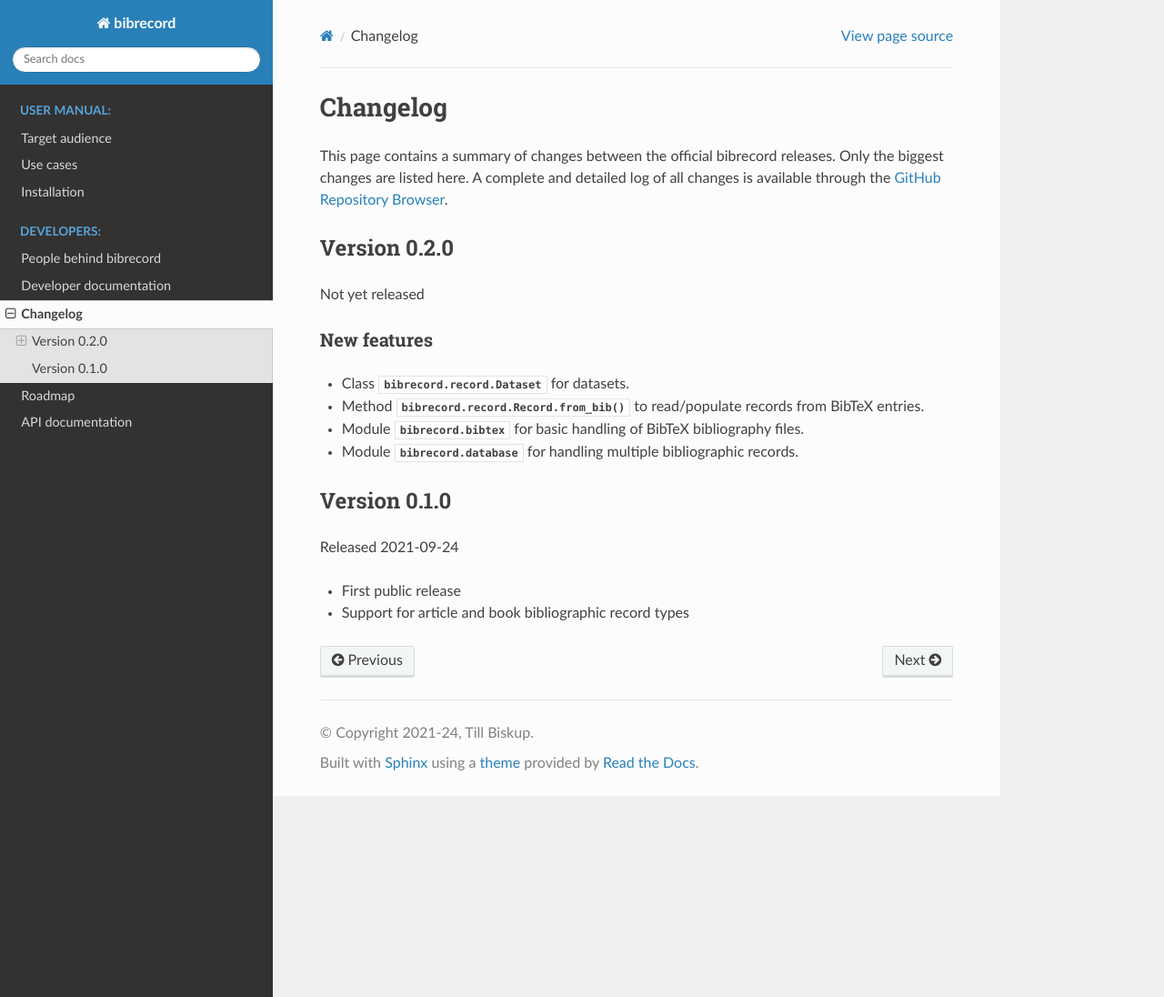
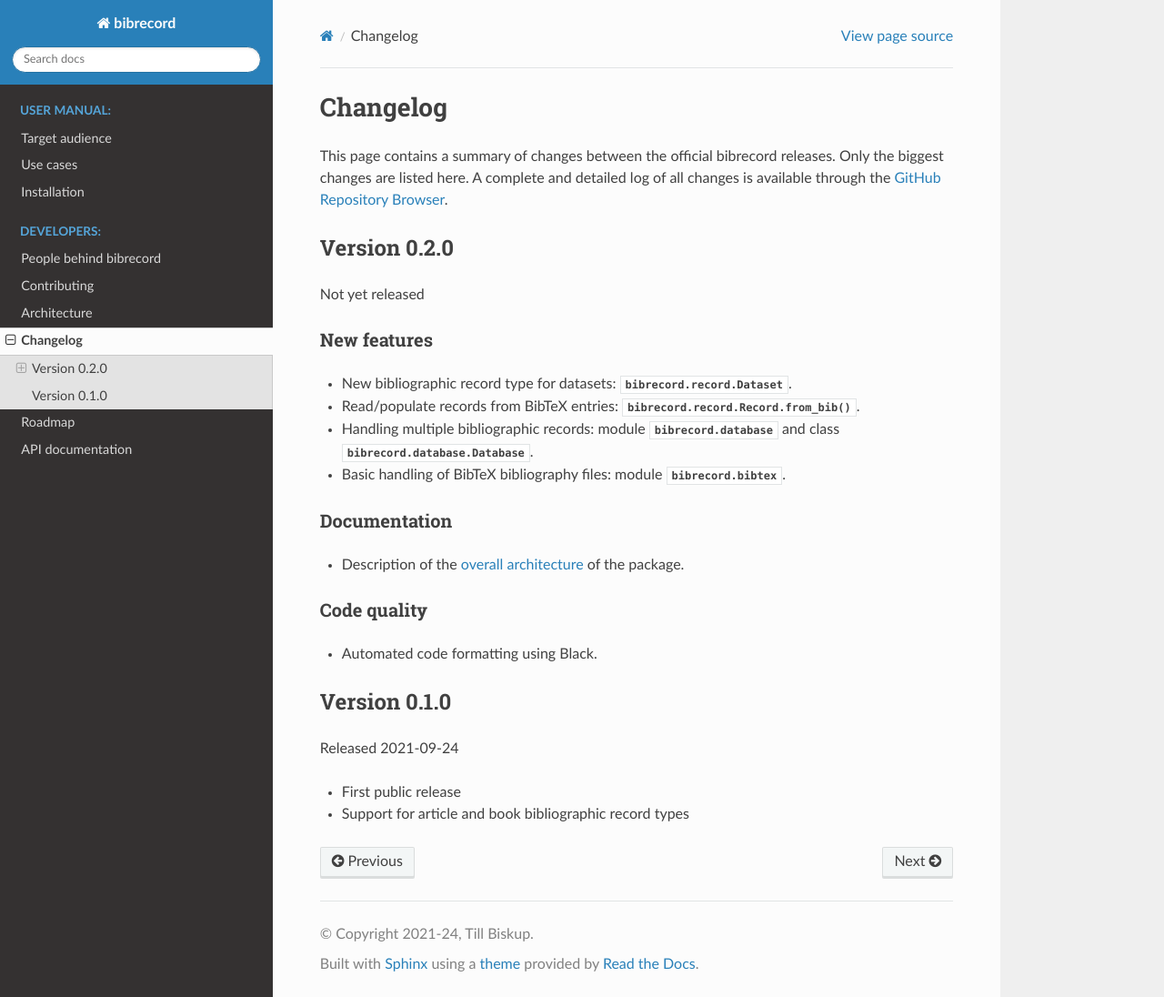
Before and after one commit to tillbiskup/bibrecord, a Sphinx documentation site: the page built from docs/changelog.rst, in a window 1280 px wide and 1096 px high. Shown: the whole window at 91% size. Built offline with Sphinx 7.4.7 and the Read the Docs theme 2.0.0, drawn with Linux system fonts in a browser that asks for light colours.

```diff
--- a/docs/changelog.rst
+++ b/docs/changelog.rst
@@ -14,10 +14,22 @@ Not yet released
 New features
 ------------
 
-* Class :class:`bibrecord.record.Dataset` for datasets.
-* Method :meth:`bibrecord.record.Record.from_bib` to read/populate records from BibTeX entries.
-* Module :mod:`bibrecord.bibtex` for basic handling of BibTeX bibliography files.
-* Module :mod:`bibrecord.database` for handling multiple bibliographic records.
+* New bibliographic record type for datasets: :class:`bibrecord.record.Dataset`.
+* Read/populate records from BibTeX entries: :meth:`bibrecord.record.Record.from_bib`.
+* Handling multiple bibliographic records: module :mod:`bibrecord.database` and class :class:`bibrecord.database.Database`.
+* Basic handling of BibTeX bibliography files: module :mod:`bibrecord.bibtex`.
+
+
+Documentation
+-------------
+
+* Description of the :doc:`overall architecture <architecture>` of the package.
+
+
+Code quality
+------------
+
+* Automated code formatting using Black.
 
 
 Version 0.1.0
--- a/docs/index.rst
+++ b/docs/index.rst
@@ -91,7 +91,8 @@ This program is free software: you can redistribute it and/or modify it under th
    :hidden:
 
    people
-   developers
+   contributing
+   architecture
    changelog
    roadmap
    api/index
--- a/docs/roadmap.rst
+++ b/docs/roadmap.rst
@@ -18,6 +18,11 @@ For later versions
 
 * Adding all optional properties for record types?
 
+    * If so, differentiate between required and optional types?
+    * How to handle author/editor fields, where one needs to be present (are they mutually exclusive for some record types?)
+
+* String replacement in BibTeX records (*e.g.*, for journal names)
+
 * Explicitly support biblatex-defined record types?
 
   `<https://mirrors.ctan.org/macros/latex/contrib/biblatex/doc/biblatex.pdf>`_
```
Also changed, not shown: docs/architecture.rst (added, +29 -0 lines), docs/contributing.rst (renamed from docs/developers.rst, +4 -4 lines), 1 other file.
